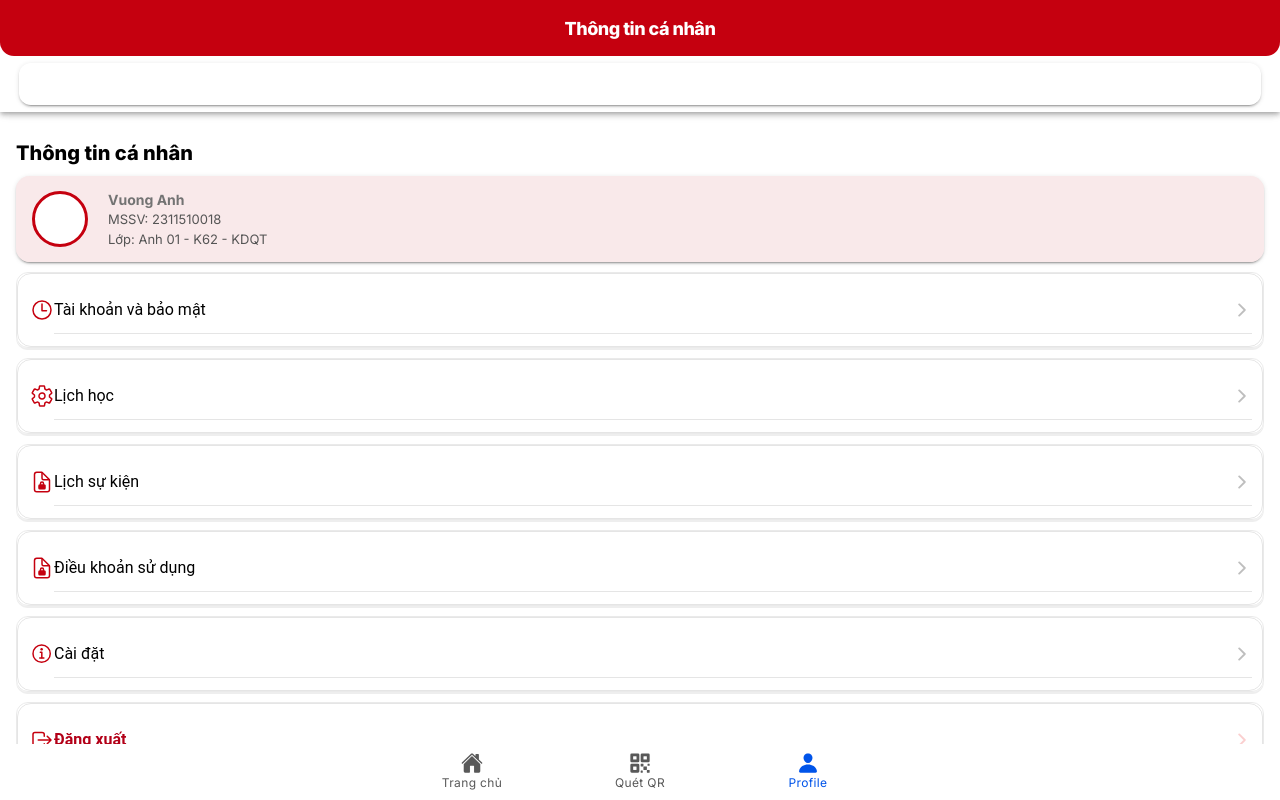
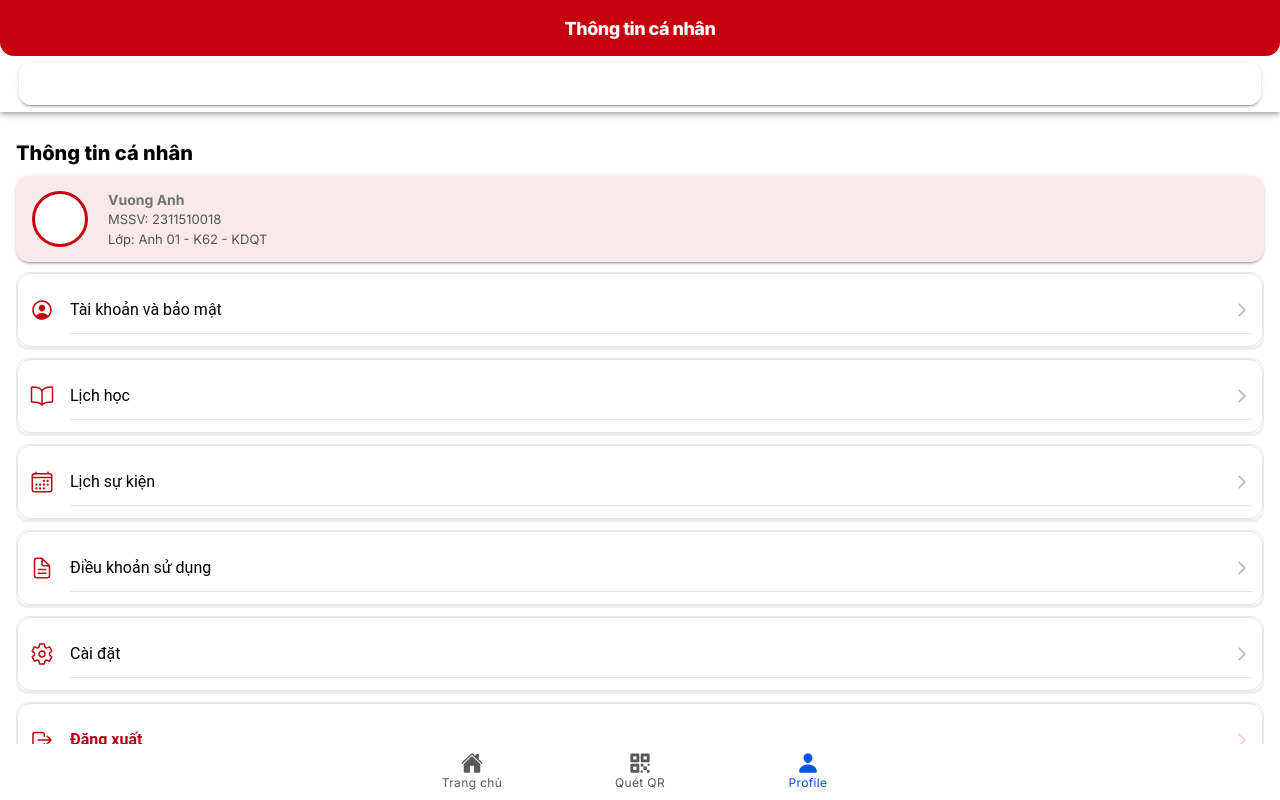
Before and after one commit to XuananLe/FTU-DRL, a React (Vite) app: page /tabs/profile in a window 1280 px wide. Built offline with nearby package versions, Linux system fonts and the light colour scheme.

Commit message:
Add Comparision

```diff
--- a/src/pages/Tab3.css
+++ b/src/pages/Tab3.css
@@ -45,7 +45,10 @@
   border: 1px solid #eaeaea;
   box-shadow: 0 2px 0 0 #eee;
 }
-.pill-item ion-icon{ color: var(--ion-color-danger); }
+.pill-item ion-icon{
+  color: var(--ion-color-danger);
+  margin-right: 16px;
+}
 .pill-item.danger ion-label{ color: #b30018; font-weight: 600; }
 
 /* nhẹ nhàng giống mock: bo góc + bóng */
--- a/src/pages/Tab3.tsx
+++ b/src/pages/Tab3.tsx
@@ -11,10 +11,11 @@ import {
   IonButton
 } from "@ionic/react";
 import {
-  timeOutline,
+  personCircleOutline,
+  bookOutline,
+  calendarOutline,
+  documentTextOutline,
   settingsOutline,
-  documentLockOutline,
-  informationCircleOutline,
   logOutOutline,
 } from "ionicons/icons";
 import { IonCard, IonCardContent, IonCardHeader, IonCardSubtitle, IonCardTitle } from '@ionic/react';
@@ -59,25 +60,25 @@ export default function Tab3() {
         {/* Danh sách action dạng pill */}
         <div className="list-wrap">
           <IonItem button detail className="pill-item" routerLink="/tabs/account-security">
-            <IonIcon slot="start" icon={timeOutline} />
+            <IonIcon slot="start" icon={personCircleOutline} />
             <IonLabel>Tài khoản và bảo mật</IonLabel>
           </IonItem>
 
           <IonItem button detail className="pill-item" routerLink="/tabs/calendar">
-            <IonIcon slot="start" icon={settingsOutline} />
+            <IonIcon slot="start" icon={bookOutline} />
             <IonLabel>Lịch học</IonLabel>
           </IonItem>
           <IonItem button detail className="pill-item" routerLink="/tabs/event-schedule">
-            <IonIcon slot="start" icon={documentLockOutline} />
+            <IonIcon slot="start" icon={calendarOutline} />
             <IonLabel>Lịch sự kiện</IonLabel>
           </IonItem>
           <IonItem button detail className="pill-item" routerLink="/tabs/terms">
-            <IonIcon slot="start" icon={documentLockOutline} />
+            <IonIcon slot="start" icon={documentTextOutline} />
             <IonLabel>Điều khoản sử dụng</IonLabel>
           </IonItem>
 
           <IonItem button detail className="pill-item" routerLink="/tabs/settings">
-            <IonIcon slot="start" icon={informationCircleOutline} />
+            <IonIcon slot="start" icon={settingsOutline} />
             <IonLabel>Cài đặt</IonLabel>
           </IonItem>
           <IonItem button detail className="pill-item danger" onClick={handleLogout}>
```
